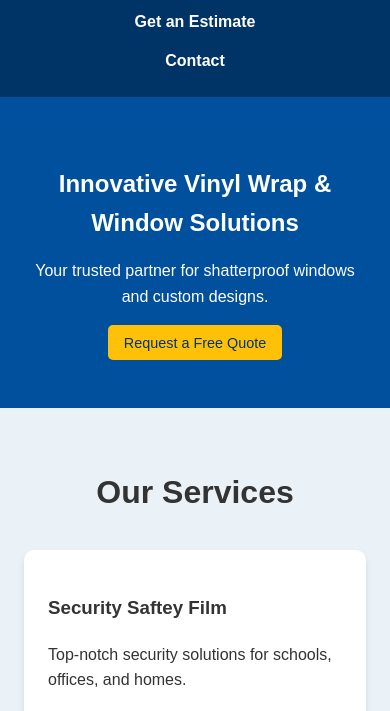
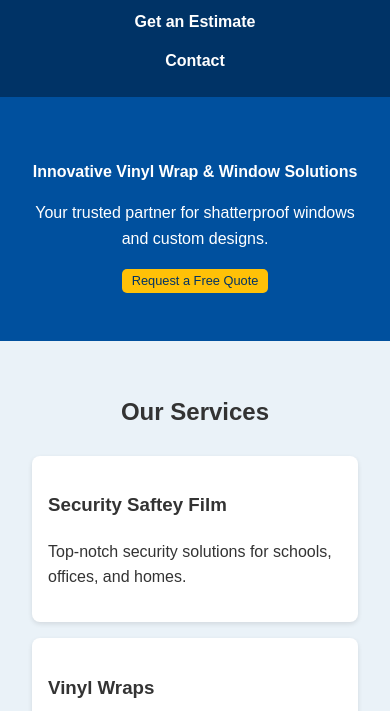
Before and after one commit to DavidGonzalez24/SummitMediaDesigns, a plain HTML site: page index.html in a window 390 px wide. Shown: the part 133-844 px from the top of the page. Drawn offline with Linux system fonts and the light colour scheme.

Commit message:
Update styles.css

```diff
--- a/styles.css
+++ b/styles.css
@@ -81,34 +81,41 @@ nav ul li a:hover {
 
 /* Services Section */
 #services {
-    padding: 2rem 1.5rem;
+    padding: 2rem;
     background: #eaf2f8;
 }
 
+
 #services h2 {
     text-align: center;
-    margin-bottom: 2rem;
-    font-size: 2rem;
+    margin-bottom: 1.5rem;
 }
+
 
 .services-container {
     display: grid;
-    grid-template-columns: repeat(auto-fit, minmax(300px, 1fr));
-    gap: 1.5rem;
+    grid-template-columns: repeat(auto-fit, minmax(250px, 1fr));
+    gap: 1rem;
 }
+
 
 .service {
     background: white;
-    padding: 1.5rem;
-    border-radius: 10px;
-    box-shadow: 0 4px 6px rgba(0, 0, 0, 0.1);
+    margin: 1rem 0;
+    padding: 1rem;
+    border-radius: 8px;
+    box-shadow: 0 2px 5px rgba(0, 0, 0, 0.1);
     transition: transform 0.3s ease, box-shadow 0.3s ease;
+    position: relative;
+    overflow: hidden;
 }
 
+
 .service:hover {
-    transform: scale(1.05);
-    box-shadow: 0 6px 12px rgba(0, 0, 0, 0.2);
+    transform: scale(1.02);
+    box-shadow: 0 3px 8px rgba(0, 0, 0, 0.2);
 }
+
 
 /* Estimates Section */
 #estimates {
@@ -215,7 +222,7 @@ footer {
 
     .services-container {
         grid-template-columns: 1fr;
-        gap: 1.2rem;
+        gap: 1.5rem;
     }
 
     #estimates form {
@@ -234,12 +241,12 @@ footer {
     }
 
     #hero h2 {
-        font-size: 1.5rem;
+        font-size: 1rem;
     }
 
     #hero button {
-        font-size: 0.9rem;
-        padding: 0.6rem 1rem;
+        font-size: 0.8rem;
+        padding: 0.3rem 0.6rem;
     }
 
     .services-container {
@@ -247,7 +254,8 @@ footer {
     }
 
     #estimates form {
-        padding: 1rem;
+        margin: 0;
+        padding: 0.8rem;
     }
 
     footer {
```
